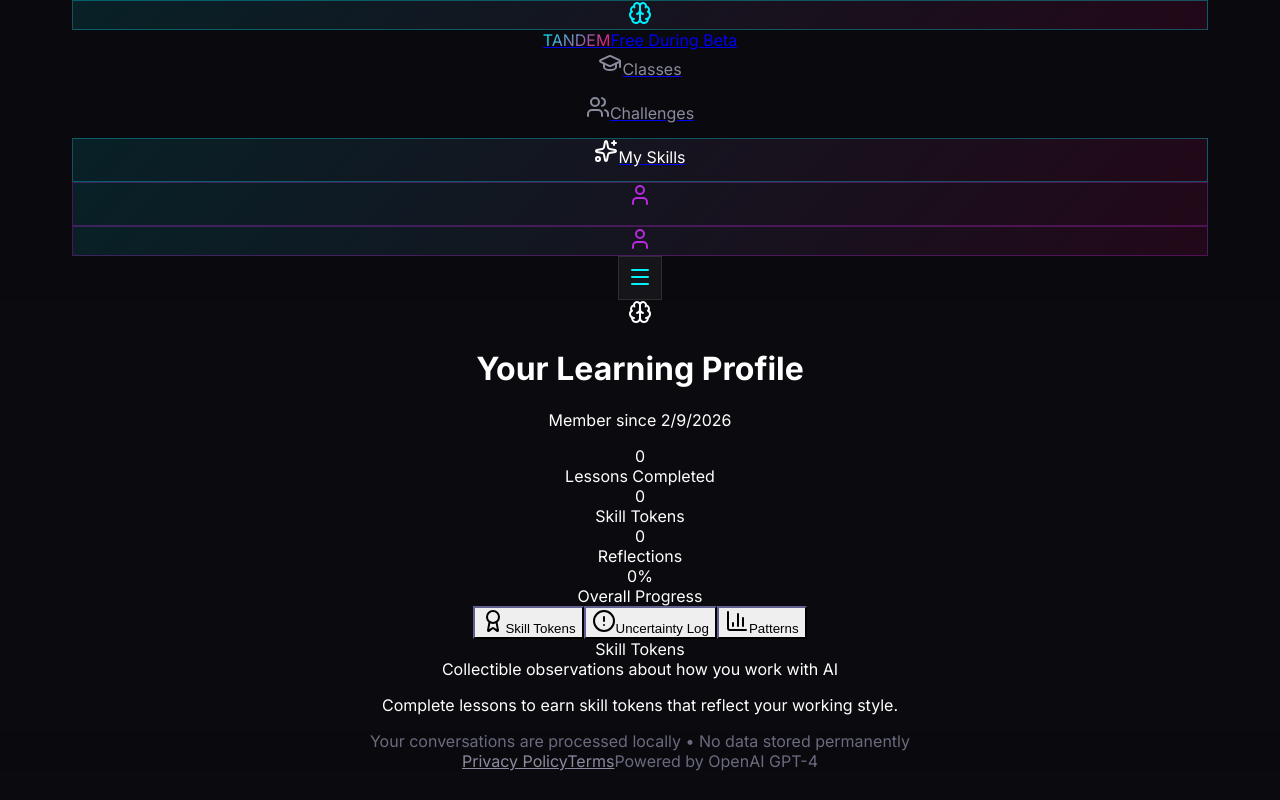
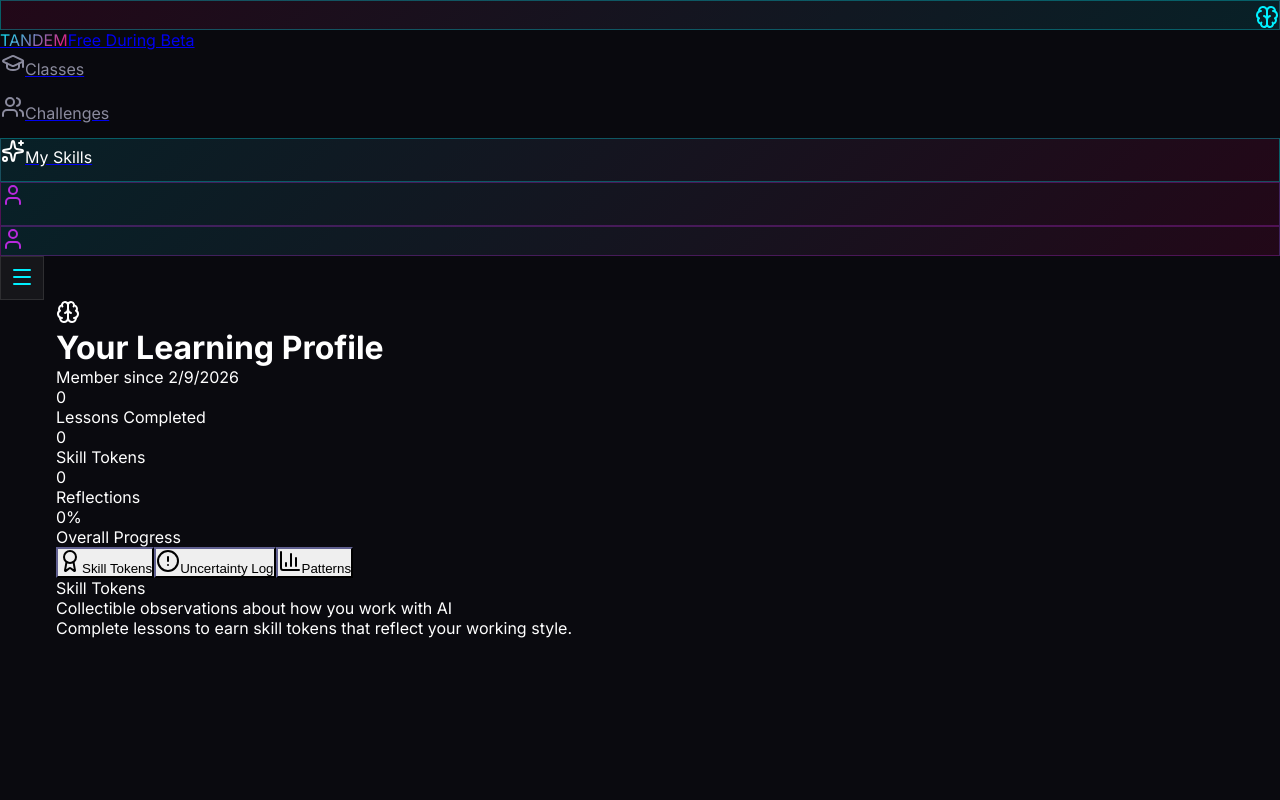
Before and after one commit to unnamedmistress/tandem-learning-platform-new, a Next.js app: page /profile in a window 1280 px wide. Shown: the top 800 px of the page. Built offline with nearby package versions, Linux system fonts and the light colour scheme.

Commit message:
fix: inline styles for center alignment
- Use inline styles in layout.tsx for reliable centering
- Remove conflicting centered-container class
- Simplify globals.css with proper base styles
- Body uses flex column with align-items: center
- Content wrapper uses max-width with auto margins

```diff
--- a/app/challenges/page.tsx
+++ b/app/challenges/page.tsx
@@ -66,7 +66,7 @@
   };
 
   return (
-    <div className="centered-container py-8">
+    <div className=" py-8">
       <div className="max-w-2xl mx-auto text-center mb-8">
         <h1 className="text-4xl font-bold mb-4">Challenge Board</h1>
         <p className="text-lg text-muted-foreground">
--- a/app/classes/page.tsx
+++ b/app/classes/page.tsx
@@ -298,7 +298,7 @@
         ))}
       </div>
 
-      <div className="relative z-10 centered-container py-16">
+      <div className="relative z-10  py-16">
         {/* Header */}
         <motion.div
           initial={{ opacity: 0, y: -20 }}
--- a/app/globals.css
+++ b/app/globals.css
@@ -43,32 +43,33 @@
   * {
     border-color: hsl(var(--border));
     box-sizing: border-box;
+    margin: 0;
+    padding: 0;
   }
 
-  html, body {
+  html {
     background: var(--void-black);
     color: hsl(var(--foreground));
     font-family: 'Inter', sans-serif;
     min-height: 100vh;
     width: 100%;
-    margin: 0;
-    padding: 0;
     overflow-x: hidden;
   }
 
-  /* Center all direct children of body */
-  body > * {
-    margin-left: auto;
-    margin-right: auto;
-  }
-
-  /* Force center alignment on all content */
-  #__next {
+  body {
+    background: var(--void-black);
+    color: hsl(var(--foreground));
+    font-family: 'Inter', sans-serif;
+    min-height: 100vh;
     width: 100%;
-    min-height: 100vh;
     display: flex;
     flex-direction: column;
     align-items: center;
+  }
+
+  /* Center all direct children */
+  body > * {
+    width: 100%;
   }
 
   /* Selection */
@@ -208,28 +209,3 @@
   -webkit-text-fill-color: transparent;
   background-clip: text;
 }
-
-/* Centered container utility */
-.centered-container {
-  width: 100%;
-  max-width: 1200px;
-  margin-left: auto !important;
-  margin-right: auto !important;
-  padding-left: 1rem;
-  padding-right: 1rem;
-  text-align: center;
-}
-
-@media (min-width: 640px) {
-  .centered-container {
-    padding-left: 1.5rem;
-    padding-right: 1.5rem;
-  }
-}
-
-@media (min-width: 1024px) {
-  .centered-container {
-    padding-left: 2rem;
-    padding-right: 2rem;
-  }
-}
--- a/app/layout.tsx
+++ b/app/layout.tsx
@@ -32,11 +32,35 @@
 }>) {
   return (
     <html lang="en" className="dark">
-      <body className={`${inter.variable} ${spaceGrotesk.variable} ${jetbrainsMono.variable} font-sans antialiased`}>
+      <body
+        className={`${inter.variable} ${spaceGrotesk.variable} ${jetbrainsMono.variable} font-sans antialiased`}
+        style={{
+          background: '#0A0A0F',
+          minHeight: '100vh',
+          width: '100%',
+        }}
+      >
         <UserProvider>
           <Navigation />
-          <main className="w-full flex flex-col items-center">
-            <div className="centered-container w-full">
+          <main
+            style={{
+              width: '100%',
+              minHeight: '100vh',
+              display: 'flex',
+              flexDirection: 'column',
+              alignItems: 'center',
+            }}
+          >
+            <div
+              style={{
+                width: '100%',
+                maxWidth: '1200px',
+                marginLeft: 'auto',
+                marginRight: 'auto',
+                paddingLeft: '1rem',
+                paddingRight: '1rem',
+              }}
+            >
               {children}
             </div>
           </main>
--- a/app/layout/Navigation.tsx
+++ b/app/layout/Navigation.tsx
@@ -43,7 +43,7 @@
         borderColor: 'rgba(255, 255, 255, 0.1)',
       }}
     >
-      <div className="centered-container px-4 h-16 flex items-center justify-between">
+      <div className=" px-4 h-16 flex items-center justify-between">
         {/* Logo */}
         <Link href="/" className="flex items-center gap-3 group">
           <motion.div
--- a/app/layout/PrivacyFooter.tsx
+++ b/app/layout/PrivacyFooter.tsx
@@ -12,7 +12,7 @@
         borderColor: 'rgba(255, 255, 255, 0.05)',
       }}
     >
-      <div className="centered-container flex flex-col md:flex-row items-center justify-between gap-2 text-xs">
+      <div className=" flex flex-col md:flex-row items-center justify-between gap-2 text-xs">
         <div className="flex items-center gap-4">
           <span style={{ color: '#6B6B7E' }}>
             Your conversations are processed locally • No data stored permanently
--- a/app/profile/page.tsx
+++ b/app/profile/page.tsx
@@ -14,7 +14,7 @@
 
   if (!user) {
     return (
-      <div className="centered-container py-8">
+      <div className=" py-8">
         <p>Loading profile...</p>
       </div>
     );
@@ -31,7 +31,7 @@
   }, {} as Record<string, number>);
 
   return (
-    <div className="centered-container py-8">
+    <div className=" py-8">
       <div className="max-w-4xl mx-auto">
         <div className="flex items-center gap-4 mb-8">
           <div className="w-16 h-16 rounded-full bg-primary/10 flex items-center justify-center">
```
